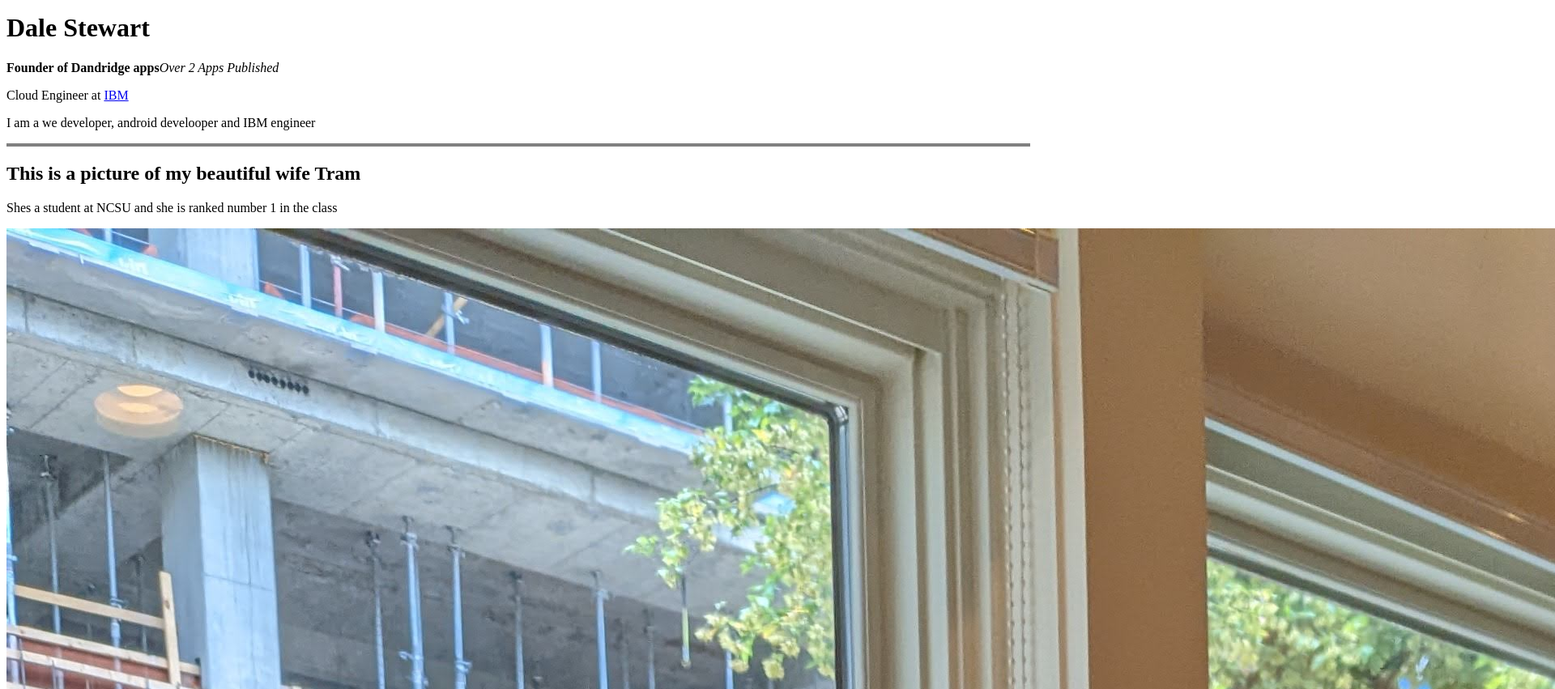
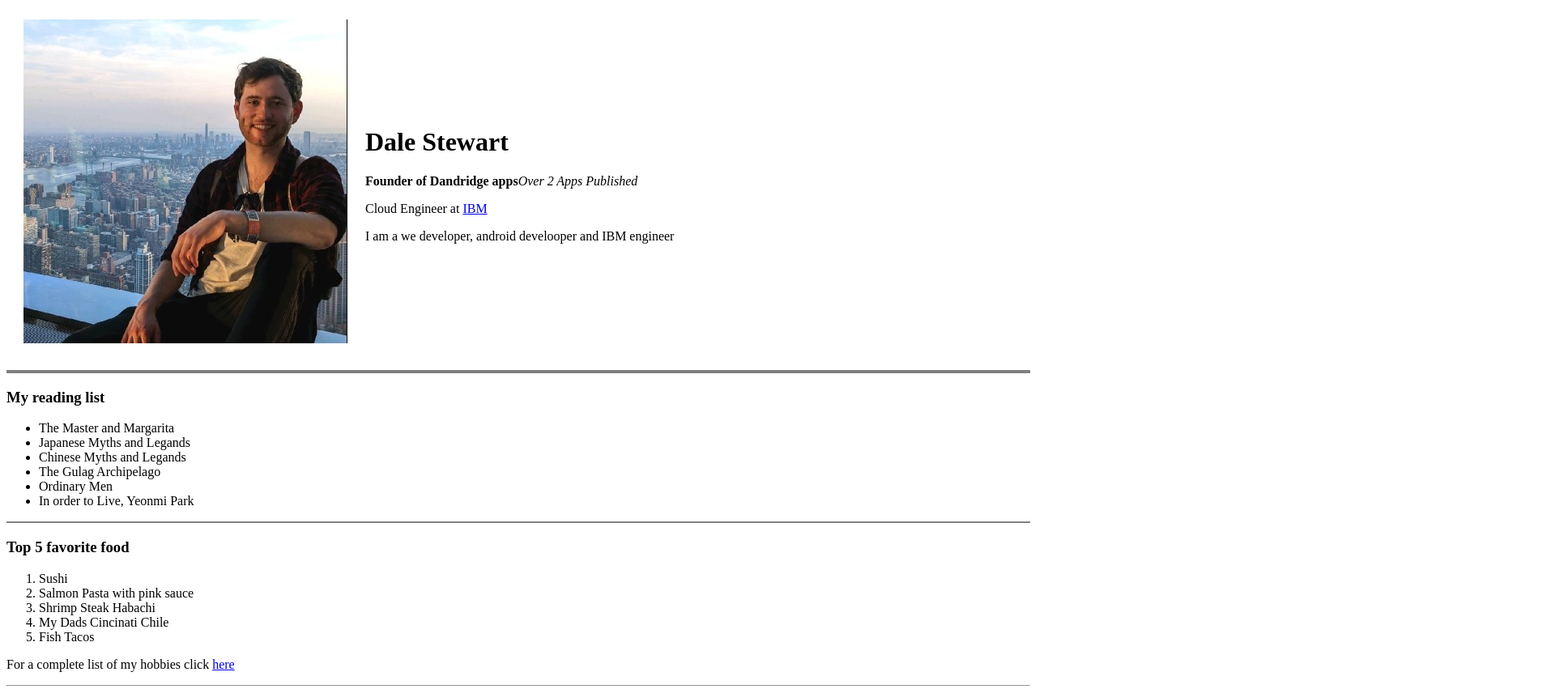
Before and after one commit to DaleStewart/Webdev, a plain HTML site: page PersonalWebsite/index.html in a window 1280 px wide. Shown: the part 5-856 px from the top of the page at 81% size, 1920 px wide, since content can reach past the window. Drawn offline with Linux system fonts and the light colour scheme.

Commit message:
Switched the picture from tram to me and removed stuff about her since it isn't professional. CHanged the layout of the index page so that it looks less stacked up

```diff
--- a/PersonalWebsite/index.html
+++ b/PersonalWebsite/index.html
@@ -1,20 +1,29 @@
 <!DOCTYPE html>
 <html lang="en">
   <head>
-    <meta charset="UTF-8">
-    <meta http-equiv="X-UA-Compatible" content="IE=edge">
-    <meta name="viewport" content="width=device-width, initial-scale=1.0">
+    <meta charset="UTF-8" />
+    <meta http-equiv="X-UA-Compatible" content="IE=edge" />
+    <meta name="viewport" content="width=device-width, initial-scale=1.0" />
     <title>Document</title>
   </head>
   <body>
+    <table cellspacing="20">
+      <tr>
+        <td>
+          <img src="David.jpg" class="fit-picture" />
+        </td>
+        <td>
           <h1>Dale Stewart</h1>
-    <p><strong>Founder of Dandridge apps</strong><em>Over 2 Apps Published</em></p>
+          <p>
+            <strong>Founder of Dandridge apps</strong
+            ><em>Over 2 Apps Published</em>
+          </p>
           <p>Cloud Engineer at <a href="https://www.ibm.com">IBM</a></p>
           <p>I am a we developer, android develooper and IBM engineer</p>
-    <hr size="4" noshade="true">
-    <h2>This is a picture of my beautiful wife Tram</h2>
-    <p>Shes a student at NCSU and she is ranked number 1 in the class</p>
-    <img src="tram.jpg", class="fit-picture">
+        </td>
+      </tr>
+    </table>
+    <hr size="4" noshade="true" />
     <h3>My reading list</h3>
     <ul>
       <li>The Master and Margarita</li>
@@ -24,7 +33,7 @@
       <li>Ordinary Men</li>
       <li>In order to Live, Yeonmi Park</li>
     </ul>
-    <hr size="2" noshade="true">
+    <hr size="2" noshade="true" />
     <h3>Top 5 favorite food</h3>
     <ol>
       <li>Sushi</li>
@@ -33,8 +42,10 @@
       <li>My Dads Cincinati Chile</li>
       <li>Fish Tacos</li>
     </ol>
-    <p>For a complete list of my hobbies click <a href="hobbies.html">here</a></p>
-    <hr>
+    <p>
+      For a complete list of my hobbies click <a href="hobbies.html">here</a>
+    </p>
+    <hr />
     <p>Work Experience</p>
     <table border="1">
       <thead>
```
Also changed, not shown: PersonalWebsite/David.jpg (added). Lines whose indentation alone changed are shown as unchanged.
